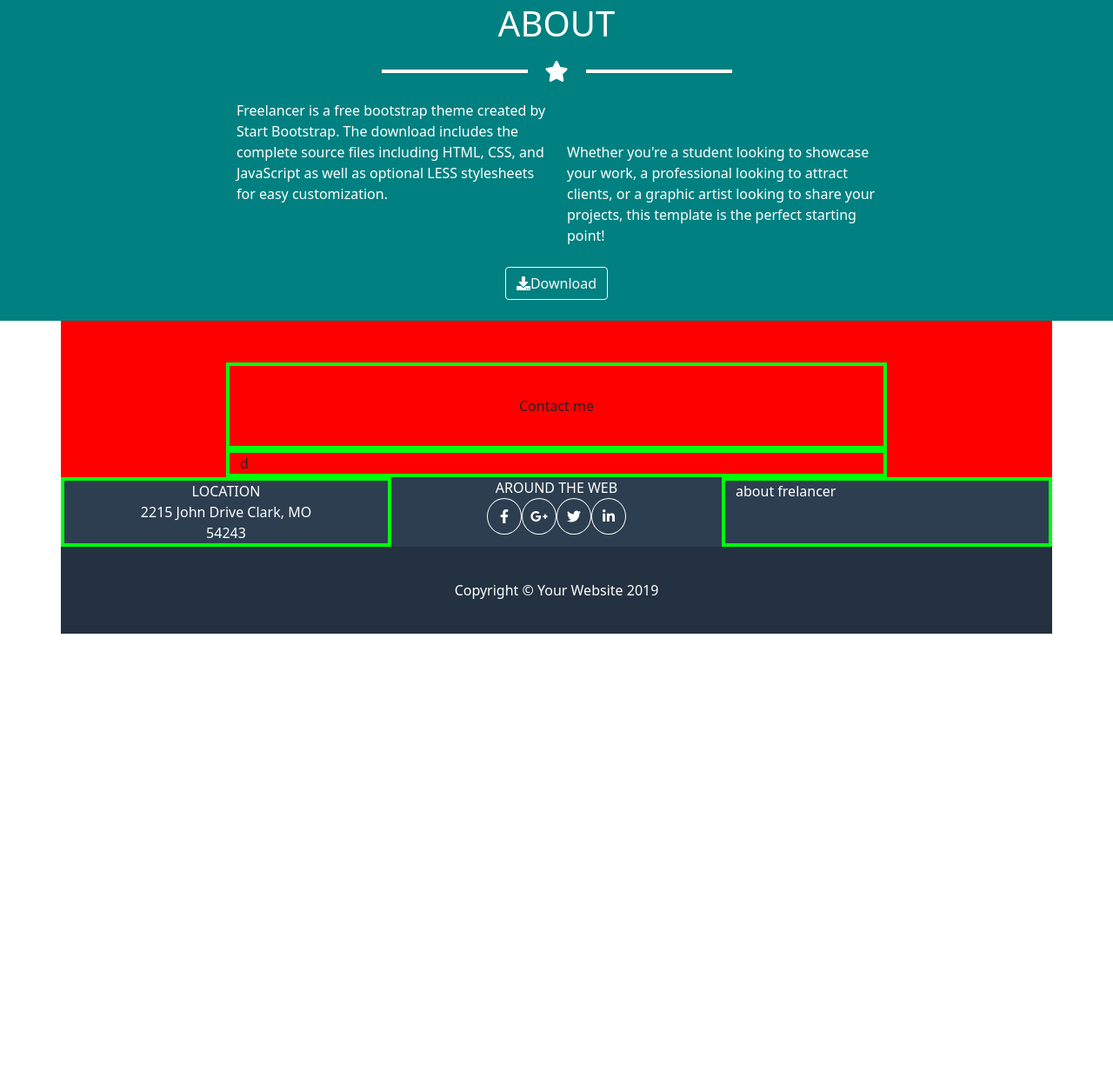
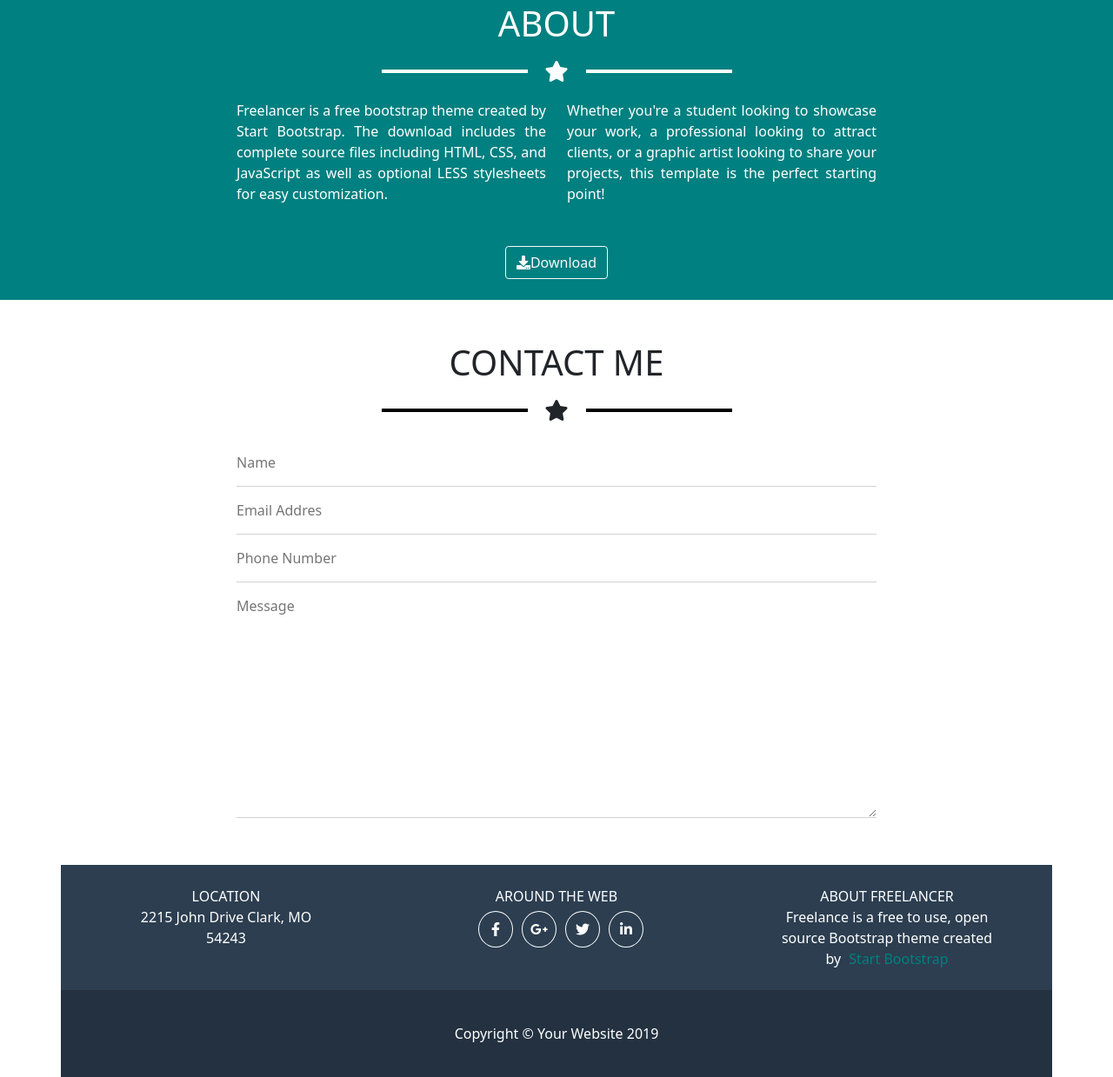
Before and after one commit to Sergiod3x/html-css-bootstrap-freelancer, a plain HTML site: page index.html in a window 1280 px wide. Shown: the part 1175-2414 px from the top of the page at 87% size. Before the commit the page ends 1904 px from the top, so only its background shows below. Drawn offline with nearby package versions, Linux system fonts and the light colour scheme.

Commit message:
contact me

```diff
--- a/css/style.css
+++ b/css/style.css
@@ -6,6 +6,16 @@
     flex-wrap: wrap;
 }
 
+.tacnw {
+    display:flex;
+    align-items: center;
+    justify-content: center;
+    flex-wrap:nowrap;
+}
+
+.tj{
+    text-align: justify;
+}
 .border-g{
     border: 4px rgb(0, 255, 13) solid;
 }
@@ -38,9 +48,6 @@
     background-color: teal;
 }
 
-.color-fluid {
-    background-color: red;
-}
 .head{
     display: flex;
     align-items: center;
@@ -78,10 +85,12 @@
 .line{
     width: 40%;
     border: 2px solid black;
+    background-color: black;
 }
 .line-w{
     width: 40%;
     border: 2px solid white;
+    background-color: white;
 }
 .star{
     font-size: x-large;
@@ -99,6 +108,19 @@
     height: auto;
     border-radius:20px;
 }
+.contact-form input, textarea{
+    border: 0px;
+    border-bottom: 1px solid rgba(133, 133, 133, 0.377);
+    width: 100%;
+    padding: 15px 0px;
+}
+
+
+
+/* .contact-form ::placeholder{
+    color: red;
+} */
+
 
 .circle{
     border-radius: 50%;
@@ -107,7 +129,18 @@
     width: 40px;
     text-align: center;
     line-height: 40px;
+    margin-top: 5px;
+    margin-left: 10px;
+}
 
+.ov{
+    overflow-x:hidden;
+}
+
+
+span{
+    color: teal;
+    margin-left: 5px;
 }
 .foot{
     background-color: rgb(44,62,80);
--- a/index.html
+++ b/index.html
@@ -78,15 +78,15 @@
                         </div>
                     </div>
 
-                        <div class="col-12 col-md-6 ">
+                        <div class="col-12 col-md-6 mrgb-l tj">
                             Freelancer is a free bootstrap theme created by Start Bootstrap. The download includes the complete source files including HTML, CSS, and JavaScript as well as optional LESS stylesheets for easy customization.
                         </div>
-                        <div class="col-12 col-md-6 mrg-l ">
+                        <div class="col-12 col-md-6 mrgb-l tj">
                             Whether you're a student looking to showcase your work, a professional looking to attract clients, or a graphic artist looking to share your projects, this template is the perfect starting point!
 
                         </div>
 
-                        <div class="col-12 donwload mrg-m mrgb-m tac "><button type="button" class="btn btn-outline-light"><i class="fas fa-download"></i>Download</button></div>
+                        <div class="col-12 donwload mrgb-m tac "><button type="button" class="btn btn-outline-light"><i class="fas fa-download"></i>Download</button></div>
                     </div>
                 </div>
             </div>
@@ -94,12 +94,26 @@
     </div>
 
     <!-- contatti -->
-    <div class="container color-fluid">
+    <div class="container">
         <div class="row">
             <div class="col-8 offset-2 mrg-l">
                 <div class="row">
-                    <div class="col-12 about hs tac border-g">Contact me</div>
-                    <div class="col-12 border-g">d</div>
+                    <!-- Contact me title -->
+                    <div class="col-12 tac ">
+                        <h1 class="whf tac">CONTACT ME</h1>
+                        <div class=" star-logo">
+                            <div class="line"></div>
+                            <div class="star"><i class="fas fa-star"></i></div>
+                            <div class="line"></div>
+                        </div>
+                    </div>
+                    <div class="col-12 contact-form mrgb-l">
+                        <input placeholder="Name" type="text">
+                        <input placeholder="Email Addres" type="email">
+                        <input placeholder="Phone Number" type="tel">
+                       <textarea placeholder="Message" name="message" id="" cols="200" rows="10"></textarea>
+
+                    </div>
                 </div>
             </div>
         </div>
@@ -108,22 +122,26 @@
     <!-- Footer -->
     <div class="container">
         <div class="row foot cw">
-            <div class="col-xs-12 col-md-4 col-lg-4 border-g ">
+            <div class="col-xs-12 col-md  mrg-m">
                <div class="loc tac">LOCATION</div>
                <div class="add tac">2215 John Drive Clark, MO</div>
                <div class="cap tac">54243</div>
             </div>
-            <div class="col-xs-12 col-md-4 col-lg-4 ">
+            <div class="col-xs-12 col-md  mrg-m ">
                 <div class="around tac" style="text-transform: uppercase">Around the web</div>
-                <div class="c-icon tac">
+                <div class="c-icon tacnw">
                     <div class="circle"><i class="fab fa-facebook-f"></i></div>
                     <div class="circle"><i class="fab fa-google-plus-g"></i></div>
                     <div class="circle"><i class="fab fa-twitter"></i></div>
                     <div class="circle"><i class="fab fa-linkedin-in"></i></div>
                 </div>
-
             </div>
-            <div class="col-xs-12 col-md-4 col-lg-4 border-g "> about frelancer</div>
+            <div class="col-xs-12 col-md  mrg-m mrgb-m ov ">
+                <div class="tac">ABOUT FREELANCER</div>
+                <div class="tac"><nobr>Freelance is a free to use, open </nobr></div>
+                <div class="tac"><nobr>source Bootstrap theme created </nobr> </div>
+                <div class="tac"><nobr>by<span> Start Bootstrap</span></nobr></div>
+            </div>
             <div class="col-12 copyright  hs tac">Copyright © Your Website 2019</div>
         </div>
     </div>
```
